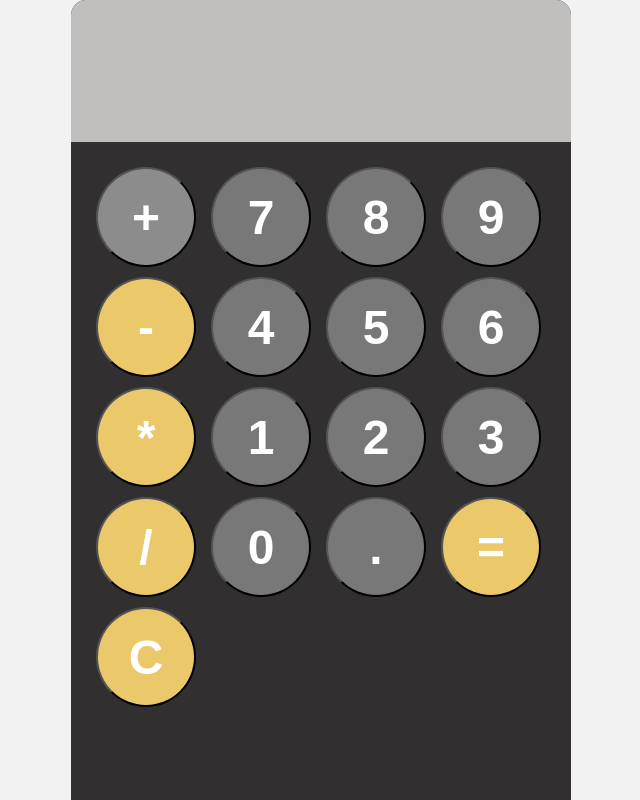
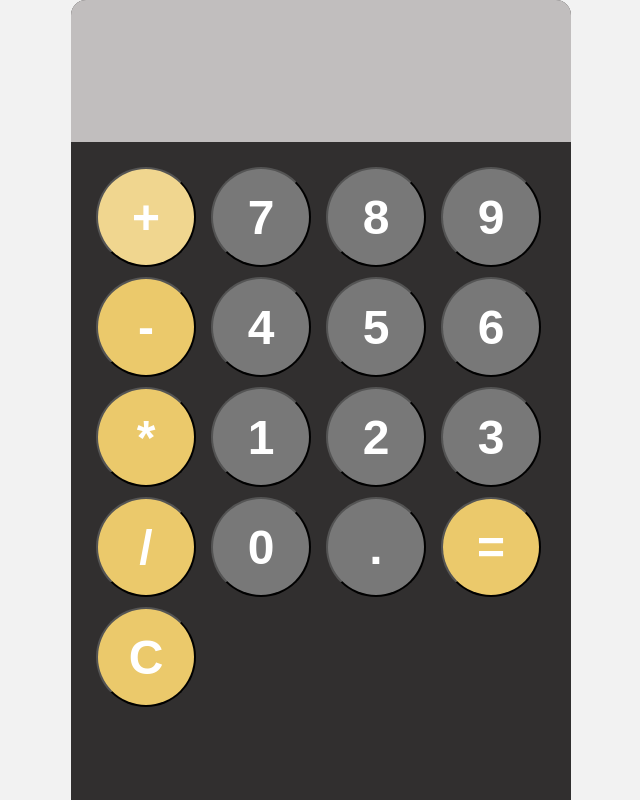
Before and after one commit to abdisati/Calculator2, a plain HTML site: page index.html in a window 1280 px wide. In both pictures the pointer is over the button 465 px from the left and 217 px from the top of the page. Shown: the top 800 px of the page, without its empty margins (319-959 px from the left). Drawn offline with Linux system fonts and the light colour scheme.

Commit message:
added psudo class styling for the buttons

```diff
--- a/style.css
+++ b/style.css
@@ -56,3 +56,9 @@ button:active{
 .operator-btn{
     background-color: hsl(44, 76%, 67%);
 }
+.operator-btn:hover{
+    background-color: hsl(44, 76%, 75%);
+}
+.operator-btn:active{
+     background-color: hsl(44, 76%, 90%);
+}
```
